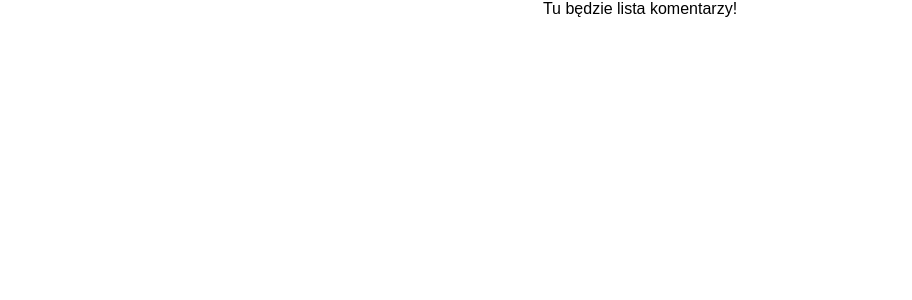
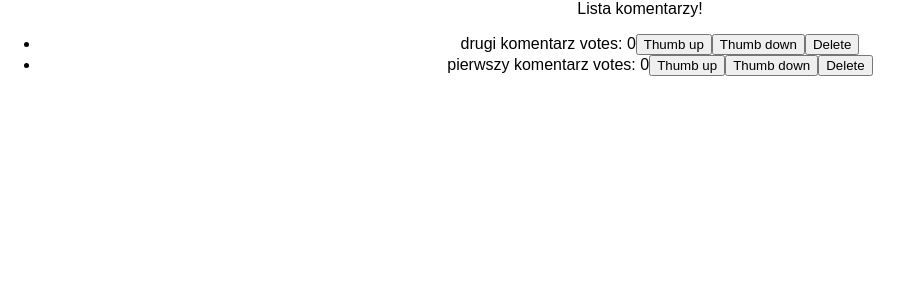
Before and after one commit to MariuszGalek/zadanie_19_7, a React (Create React App) app: page / in a window 1280 px wide. Shown: the top 300 px of the page, without its empty margins (0-912 px from the left). Built offline with nearby package versions, Linux system fonts and the light colour scheme.

Commit message:
Add CommentContainer and CommentListContainer components

```diff
--- a/package.json
+++ b/package.json
@@ -7,7 +7,8 @@
     "react-dom": "^16.2.0",
     "react-redux": "^5.0.7",
     "react-scripts": "1.1.1",
-    "redux": "^3.7.2"
+    "redux": "^3.7.2",
+    "uuid": "^3.2.1"
   },
   "scripts": {
     "start": "react-scripts start",
--- a/src/App.js
+++ b/src/App.js
@@ -1,10 +1,12 @@
 import React from 'react';
 import './App.css';
+import CommentsListContainer from './CommentsListContainer';
 
 const App = () => {
 	return (
 		<div className="App">
-     		Tu będzie lista komentarzy!
+     		Lista komentarzy!
+     		<CommentsListContainer />
     	</div>
   	);
 };
--- a/src/Comment.js
+++ b/src/Comment.js
@@ -1,5 +1,12 @@
 import React from 'react';
 
-const Comment = ({text, votes}) => <li>{text} <span>votes: {votes}</span></li>;
+const Comment = ({text, votes, id, thumbUpComment, thumbDownComment, removeComment}) =>
+  (<li>
+    {text} <span>votes: {votes}</span>
+    <button onClick={() => thumbUpComment(id)}>Thumb up</button>
+    <button onClick={() => thumbDownComment(id)}>Thumb down</button>
+    <button onClick={() => removeComment(id)}>Delete</button>
+  </li>
+  );
 
 export default Comment;
--- /dev/null
+++ b/src/CommentContainer.js
@@ -0,0 +1,11 @@
+import { connect } from 'react-redux';
+import Comment from './Comment';
+import {thumbUpComment, thumbDownComment, removeComment} from './actions'
+
+const mapDispatchToProps = dispatch => ({
+  	thumbUpComment: (id) => dispatch(thumbUpComment(id)),
+   	thumbDownComment: (id) => dispatch(thumbDownComment(id)),
+   	removeComment: (id) => dispatch(removeComment(id))
+});
+
+export default connect(null, mapDispatchToProps)(Comment);
--- a/src/CommentsList.js
+++ b/src/CommentsList.js
@@ -1,5 +1,5 @@
 import React from 'react';
-import Comment from 'Comment';
+import Comment from './CommentContainer';
 
 const CommentsList = ({comments}) => <ul>{comments.map(comment => <Comment key={comment.id} {...comment}/>)}</ul>;
 
--- /dev/null
+++ b/src/CommentsListContainer.js
@@ -0,0 +1,8 @@
+import {connect} from 'react-redux';
+import CommentsList from './CommentsList';
+
+const mapStateToProps = state => ({
+  comments: state.comments
+});
+
+export default connect(mapStateToProps)(CommentsList);
--- /dev/null
+++ b/src/actions.js
@@ -0,0 +1,44 @@
+import uuid from "uuid";
+
+export const ADD_COMMENT = 'ADD_COMMENT';
+export const REMOVE_COMMENT = 'REMOVE_COMMENT';
+export const EDIT_COMMENT = 'EDIT_COMMENT';
+export const THUMB_UP_COMMENT = 'THUMB_UP_COMMENT';
+export const THUMB_DOWN_COMMENT = 'THUMB_DOWN_COMMENT';
+
+export function addComment(text) {
+	return {
+		type: ADD_COMMENT,
+		text,
+		id: uuid.v4()
+	}
+}
+
+export function editComment(text, id) {
+	return {
+		type: EDIT_COMMENT,
+		text,
+		id
+	}
+}
+
+export function removeComment(id) {
+	return {
+		type: REMOVE_COMMENT,
+		id
+	}
+}
+
+export function thumbUpComment(id) {
+	return {
+		type: THUMB_UP_COMMENT,
+		id
+	}
+}
+
+export function thumbDownComment(id) {
+	return {
+		type: THUMB_DOWN_COMMENT,
+		id
+	}
+}
--- /dev/null
+++ b/src/comments.js
@@ -0,0 +1,38 @@
+import {ADD_COMMENT, REMOVE_COMMENT, EDIT_COMMENT, THUMB_UP_COMMENT, THUMB_DOWN_COMMENT} from './actions'
+
+function comments(state = [], action) {
+    switch(action.type) {
+        case ADD_COMMENT:
+            return [{
+                    id: action.id,
+                    text: action.text,
+                    votes: 0
+                },
+                ...state
+            ];
+        case REMOVE_COMMENT:
+            return state.filter(comment => comment.id !== action.id);
+        case EDIT_COMMENT:
+            return state.map(comment =>
+              comment.id === action.id
+                ? {...comment, text: action.text}
+                : comment
+            );
+        case THUMB_UP_COMMENT:
+            return state.map(comment =>
+                comment.id === action.id
+                ? {...comment, votes: comment.votes + 1}
+                : comment
+            );
+        case THUMB_DOWN_COMMENT:
+            return state.map(comment =>
+                comment.id === action.id
+                ? {...comment, votes: comment.votes - 1}
+                : comment
+		);
+        default:
+            return state;
+    }
+}
+
+export default comments;
--- a/src/index.js
+++ b/src/index.js
@@ -3,6 +3,20 @@ import ReactDOM from 'react-dom';
 import './index.css';
 import App from './App';
 import registerServiceWorker from './registerServiceWorker';
+import { Provider } from 'react-redux';
+import reducer from "./reducer";
+import { createStore } from 'redux';
+import { addComment } from "./actions";
 
-ReactDOM.render(<App />, document.getElementById('root'));
+const store = createStore(reducer);
+
+ReactDOM.render(
+	<Provider store={store}>
+    	<App />
+  	</Provider>,
+  	document.getElementById('root')
+);
 registerServiceWorker();
+
+store.dispatch(addComment('pierwszy komentarz'));
+store.dispatch(addComment('drugi komentarz'));
--- /dev/null
+++ b/src/reducer.js
@@ -0,0 +1,10 @@
+import { combineReducers } from 'redux';
+import comments from './comments';
+import users from './users';
+
+const reducer = combineReducers({
+  comments,
+  users
+});
+
+export default reducer;
--- /dev/null
+++ b/src/users.js
@@ -0,0 +1,5 @@
+function users(state = [], action) {
+    return state;
+}
+
+export default users;
```
